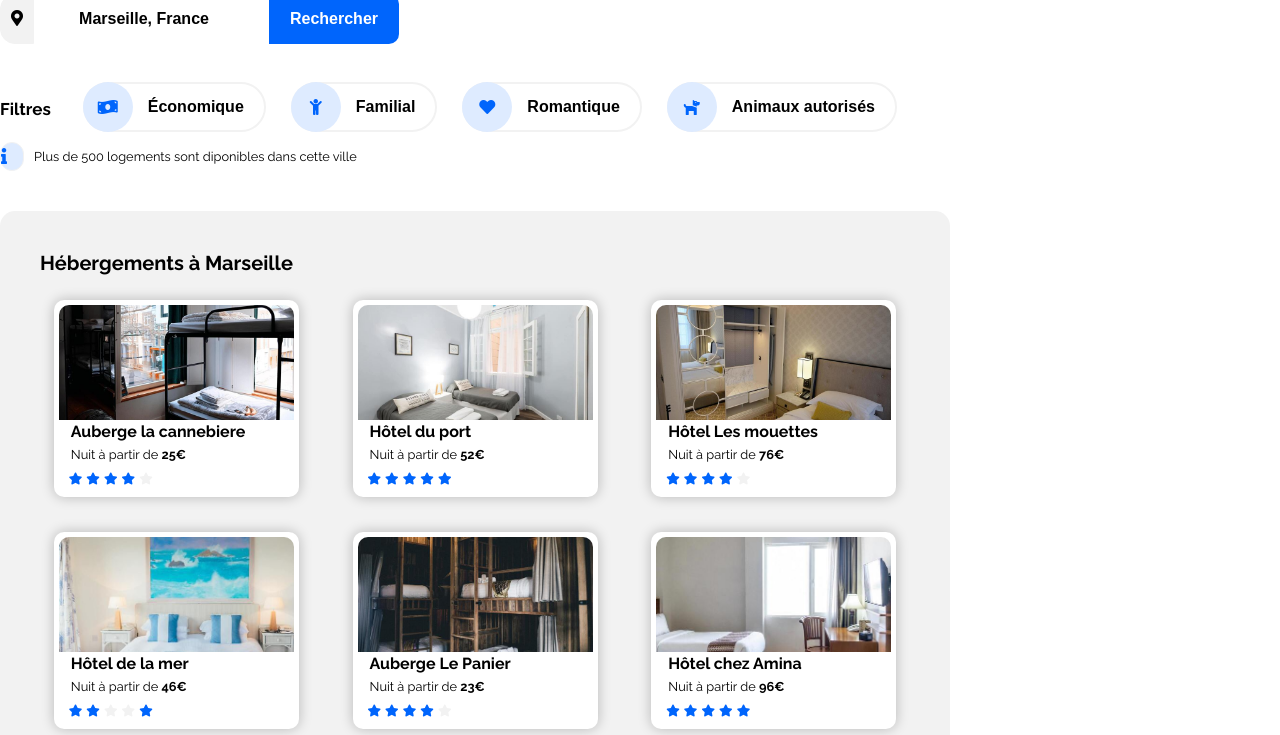
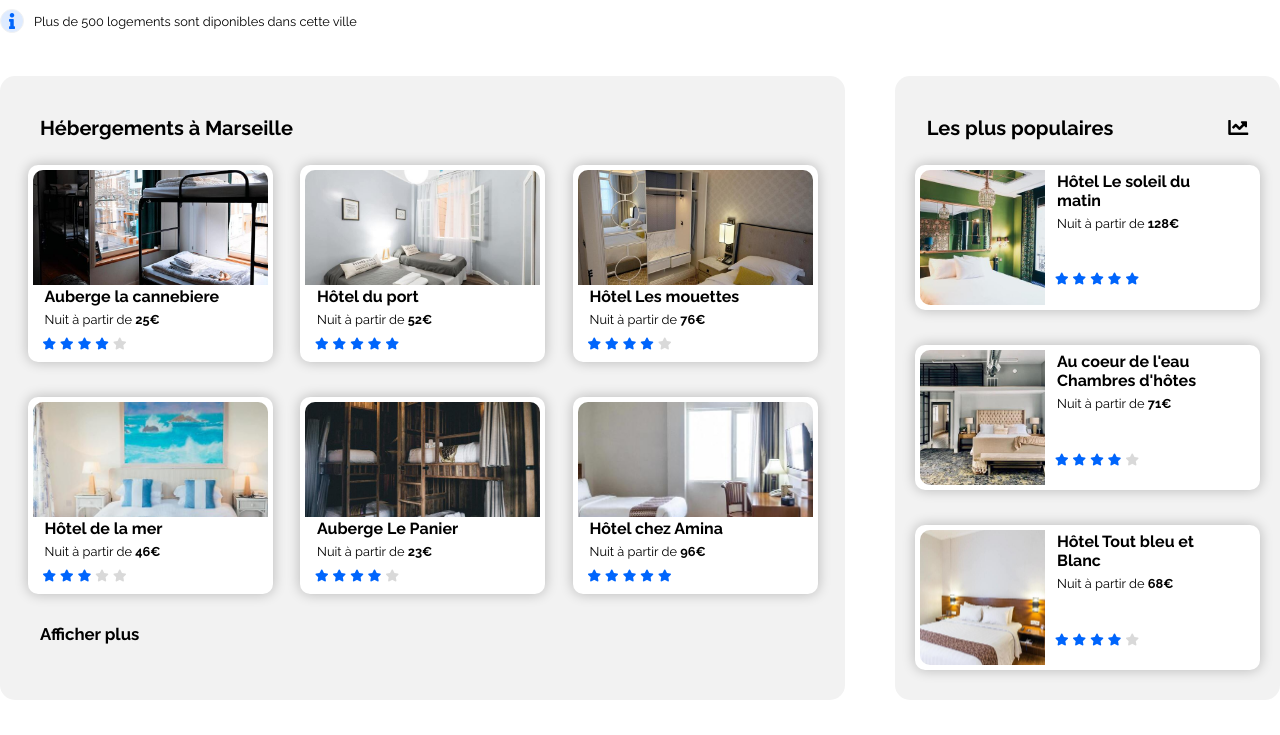
Before and after one commit to Fatah59/FatahDerradj_1_17022021, a plain HTML site: page html/index.html in a window 1280 px wide. Shown: the part 347-1082 px from the top of the page. Drawn offline with Linux system fonts and the light colour scheme.

Commit message:
fix html and css bug

```diff
--- a/css/style.css
+++ b/css/style.css
@@ -221,6 +221,8 @@ p
 
 .fa-info
 {
+    display: flex;
+    justify-content: center;
     height: 22px;
     width: 22px;
     align-items: center;
@@ -228,7 +230,6 @@ p
     background-color: #deebff;
     border: 1px solid #f2f2f2;
     border-radius: 50px;
-    padding-top: 5px;
     margin-right: 10px;
 }
 
@@ -351,7 +352,7 @@ p
 
 .stargrey
 {
-    color: #f2f2f2;
+    color: #d9d9d9;
 }
 
 .imgmain
@@ -377,7 +378,7 @@ p
     background-image: url(../Images/hebergements/4_small/emile-guillemot-Bj_rcSC5XfE-unsplash.jpg);
 }
 
-.chambrecoeureau
+.coeureauchambres
 {
     background-image: url(../Images/hebergements/4_small/aw-creative-VGs8z60yT2c-unsplash.jpg);
 }
@@ -422,6 +423,7 @@ p
     height: 135px;
     width: 125px;
     background-size: cover;
+    background-position: center;
     border-bottom-left-radius: 10px;
     border-top-left-radius: 10px;
 }
@@ -479,37 +481,37 @@ p
     box-shadow: none;
 }
 
-.act1
+.number1
 {
     background-image: url(../Images/activites/4_small/reno-laithienne-QUgJhdY5Fyk-unsplash.jpg);
     height: 395px;
 }
 
-.act2
+.number2
 {
     background-image: url(../Images/activites/4_small/paul-hermann-QFTrLdQIRhI-unsplash.jpg);
     height: 180px;
 }
 
-.act3
+.number3
 {
     background-image: url(../Images/activites/4_small/kevin-hikari-rV_Qd1l-VXg-unsplash.jpg);
     height: 110px;
 }
 
-.act4
+.number4
 {
     background-image: url(../Images/activites/4_small/kilyan-sockalingum-NR8-cBCN3aI-unsplash.jpg);
     height: 395px;
 }
 
-.act5
+.number5
 {
     background-image: url(../Images/activites/4_small/florian-wehde-xW9e8gdotxI-unsplash.jpg);
     height: 140px;
 }
 
-.act6
+.number6
 {
     background-image: url(../Images/activites/4_small/lena-paulin-wH2-EJoDcV0-unsplash.jpg);
     height: 155px;
--- a/html/index.html
+++ b/html/index.html
@@ -15,7 +15,7 @@
 
 <!--header-->
     <header>
-        <img src="../Images/logo/Reservia@3x.png" alt="Logo Reservia">
+        <img src="../Images/logo/Reservia.svg" alt="Logo Reservia">
 
         <nav>
             <ul>
@@ -66,6 +66,7 @@
             <button><span class="icon">
                 <i class="fas fa-dog fa-fw"></i>
             </span>Animaux autorisés</button>
+
         </div>
 
         <div class="filters-info">
@@ -83,12 +84,10 @@
     <section id="lodging" class="results">
 
         <div class="containerresults">
-
             <div class="resultscontainer">
                 <h2>Hébergements à Marseille</h2>
 
                 <div class="containercard">
-
                     <a class="cardlink" href="#">
                         <div class="card cardmain">
                             <div class="imgmain cannebiere"></div>
@@ -142,9 +141,9 @@
                             <span class="star">
                                 <i class="fas fa-star fa-xs"></i>
                                 <i class="fas fa-star fa-xs"></i>
+                                <i class="fas fa-star fa-xs"></i>
                                 <i class="fas fa-star fa-xs stargrey"></i>
                                 <i class="fas fa-star fa-xs stargrey"></i>
-                                <i class="fas fa-star fa-xs"></i>
                             </span>
                         </div>
                     </a>
@@ -181,6 +180,8 @@
                 </div>
 
                 <a href="#" class="more">Afficher plus</a>
+
+            </div>
 
             <div class="popular">
                 <h2>Les plus populaires<i class="fas fa-chart-line"></i></h2>
@@ -237,7 +238,6 @@
                             </div>
                         </div>
                     </a>
-                    </div>
                 </div>
             </div>
         </div>
```
Lines whose indentation alone changed are shown as unchanged.
